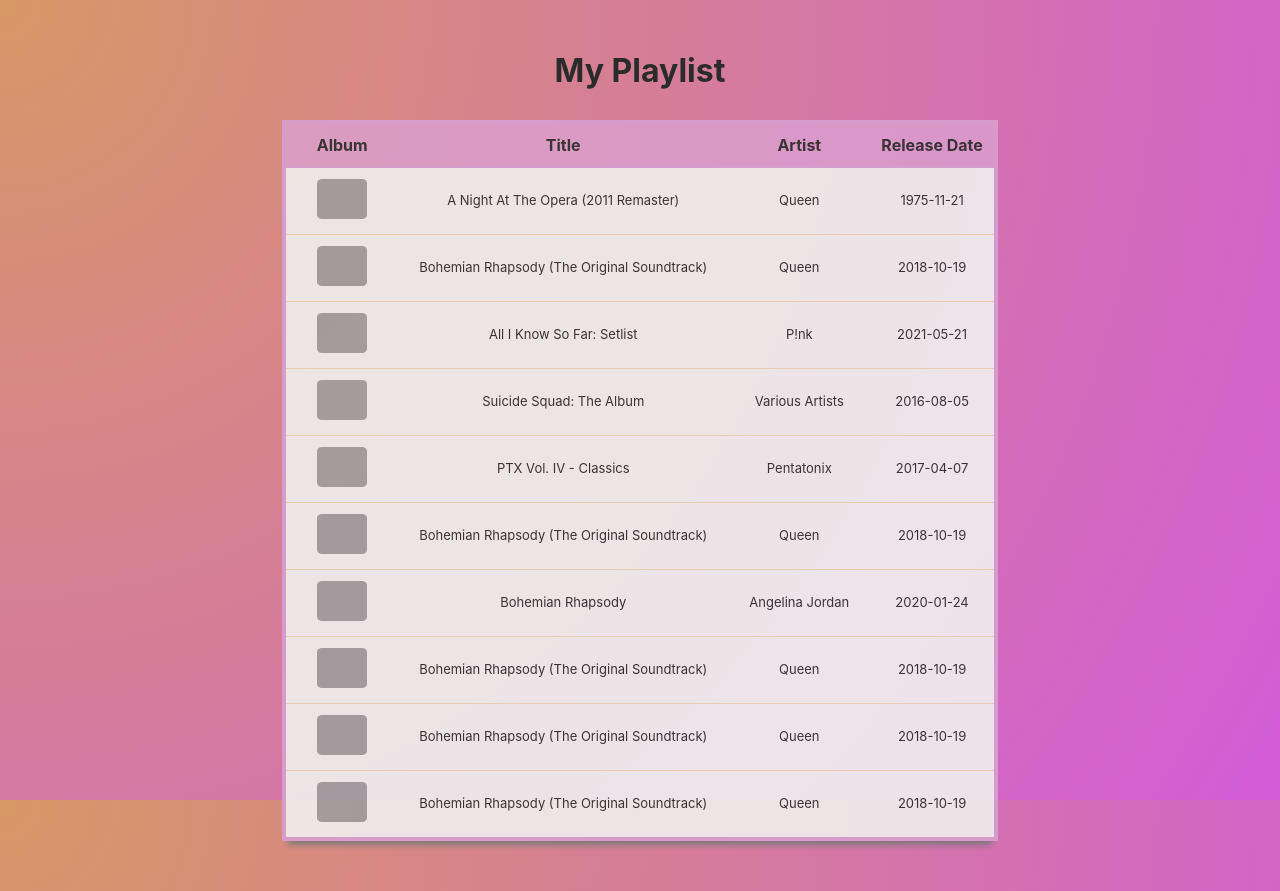
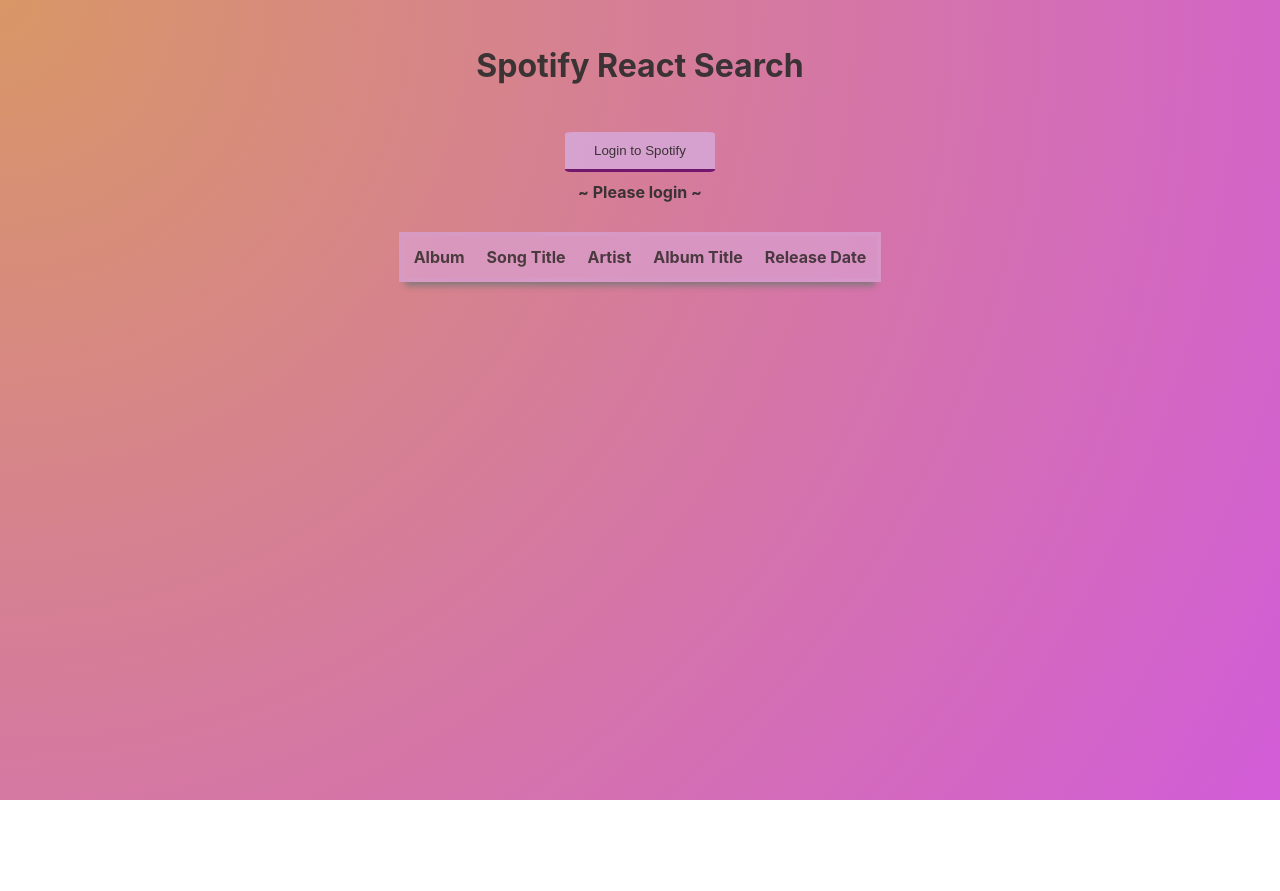
Before and after one commit to melani330/prmodul2-melanish, a React (Create React App) app in the folder my-app/: page / in a window 1280 px wide. After the commit the page ends 800 px from the top, so only its background shows below. Built offline with nearby package versions, Linux system fonts and the light colour scheme; grey boxes are pictures that could not be loaded.

Commit message:
add spotify react API search

```diff
--- a/my-app/src/App.js
+++ b/my-app/src/App.js
@@ -1,12 +1,12 @@
 import './App.css';
 // import './Data.js';
 import './index.css';
-import Album from './components/track/track/index'
-
+// import Album from './components/track/track/index'
+import Search from './components/track/track/search';
 function App() {
   return (
     <div className="App">
-      <Album/>
+      <Search/>
     </div>
   );
 }
--- /dev/null
+++ b/my-app/src/components/track/track/search.js
@@ -0,0 +1,102 @@
+
+import {useEffect, useState} from "react";
+import axios from 'axios';
+
+function Search() {
+
+    let client_id = process.env.REACT_APP_SPOTIFY_CLIENT_ID;
+    let scope = 'playlist-modify-private';
+    let redirect_uri = 'http://localhost:3000';
+
+    let spotify_url = 'https://accounts.spotify.com/authorize';
+        spotify_url += '?response_type=token';
+        spotify_url += '&client_id=' + encodeURIComponent(client_id);
+        spotify_url += '&scope=' + encodeURIComponent(scope);
+        spotify_url += '&redirect_uri=' + encodeURIComponent(redirect_uri);
+
+    const [token, setToken] = useState("")
+    const [searchKey, setSearchKey] = useState("")
+    const [tracks, setTracks] = useState([])
+
+    useEffect(() => {
+        const hash = window.location.hash
+        let token = window.localStorage.getItem("token")
+
+        if (!token && hash) {
+            token = hash.substring(1).split("&").find(elem => elem.startsWith("access_token")).split("=")[1]
+            window.location.hash = ""
+            window.localStorage.setItem("token", token)
+        }
+        setToken(token)
+    }, [])
+
+    const logout = () => {
+        setToken("")
+        window.localStorage.removeItem("token")
+    }
+
+    const searchTracks = async (e) => {
+        e.preventDefault()
+        const {data} = await axios.get("https://api.spotify.com/v1/search", {
+            headers: {
+                Authorization: `Bearer ${token}`
+            },
+            params: {
+                q: searchKey,
+                type: "track"
+            }
+        })
+
+        setTracks(data.tracks.items)
+    }
+
+    return (
+        <div className="container">
+            <header>
+                <h1>Spotify React Search</h1>
+                {!token ?
+                    <button className="BtnAccess">
+                        <a href={spotify_url}>Login to Spotify</a>
+                    </button>
+                    : <button className="BtnAccess" onClick={logout}>Logout</button>}
+
+                {token ?
+                    <form onSubmit={searchTracks}>
+                        <input type="text" onChange={e => setSearchKey(e.target.value)}/>
+                        <button className="BtnSubmit" type={"submit"}>Search</button>
+                    </form>
+                    : <h4>~ Please login ~</h4>
+                }
+            </header>
+
+            <div className="container">
+                <table responsive>
+                    <thead>
+                        <tr className="head">
+                            <th><h4>Album</h4></th>
+                            <th><h4>Song Title</h4></th>
+                            <th><h4>Artist</h4></th>
+                            <th><h4>Album Title</h4></th>
+                            <th><h4>Release Date</h4></th>
+                        </tr>
+                    </thead>
+                    <tbody>
+                    {tracks.map((track) => {
+                        return (
+                        <tr className="bodyTable" key={track.id}>
+                            <td>{track.album.images.length ? <img width={"100%"} src={track.album.images[0].url} alt=""/> : <div>No Image</div>}</td>
+                            <td><p>{track.name}</p></td>
+                            <td><p>{track.album.artists[0].name}</p></td>
+                            <td><p>{track.album.name}</p></td>
+                            <td><p>{track.album.release_date}</p></td>
+                        </tr>
+                        )
+                    })}
+                    </tbody>
+                </table>
+            </div>
+        </div>
+    );
+}
+
+export default Search;
--- a/my-app/src/components/track/track/trackLoop.js
+++ b/my-app/src/components/track/track/trackLoop.js
@@ -1,29 +1,29 @@
 
-import data from "./data.js";
-const Album = ({ album, title, artist}) => (
-<div className="container">
-    <table responsive>
-        <thead>
-            <tr className="head">
-                <th><h4>Album</h4></th>
-                <th><h4>Title</h4></th>
-                <th><h4>Artist</h4></th>
-                <th><h4>Release Date</h4></th>
-            </tr>
-        </thead>
-        <tbody>
-            {data.map((item, index) => {
-                return (
-                    <tr className="bodyTable" key={index}>
-                        <td><img src={item.album.images[0].url}alt="img"></img></td>
-                        <td><p>{item.album.name}</p></td>
-                        <td><p>{item.album.artists[0].name}</p></td>
-                        <td><p>{item.album.release_date}</p></td>
-                    </tr>
-                )
-            })}
-        </tbody>
-    </table>
-</div>
-);
-export default Album;
+// import data from "./data.js";
+// const Album = ({ album, title, artist}) => (
+// <div className="container">
+//     <table responsive>
+//         <thead>
+//             <tr className="head">
+//                 <th><h4>Album</h4></th>
+//                 <th><h4>Title</h4></th>
+//                 <th><h4>Artist</h4></th>
+//                 <th><h4>Release Date</h4></th>
+//             </tr>
+//         </thead>
+//         <tbody>
+//             {data.map((item, index) => {
+//                 return (
+//                     <tr className="bodyTable" key={index}>
+//                         <td><img src={item.album.images[0].url}alt="img"></img></td>
+//                         <td><p>{item.album.name}</p></td>
+//                         <td><p>{item.album.artists[0].name}</p></td>
+//                         <td><p>{item.album.release_date}</p></td>
+//                     </tr>
+//                 )
+//             })}
+//         </tbody>
+//     </table>
+// </div>
+// );
+// export default Album;
--- a/my-app/src/index.css
+++ b/my-app/src/index.css
@@ -47,8 +47,9 @@
     table-layout: 10%;
     border-collapse:collapse;-webkit-box-shadow: 0 10px 6px -6px #777;
     -moz-box-shadow: 0 10px 6px -6px #777;
-         box-shadow: 0 10px 6px -6px #777;
-
+        box-shadow: 0 10px 6px -6px #777;
+    margin-left: auto;
+    margin-right: auto;
 
 }
 
@@ -63,7 +64,7 @@
     border-bottom:2px rgb(216, 159, 209) solid;
 }
 h1 {
-    padding-top: 30px;
+    padding-top: 25px;
     color: #2b2b2b;
 }
 
@@ -80,21 +81,42 @@
     color: #2b2b2b;
 }
 
-button {
-    width: 100px;
-    height: 37px;
+.BtnAccess {
+    width: 150px;
+    height: 40px;
     border: none;
-    border-radius: 10%;
+    margin-top: 25px;
+    border-radius: 5%;
     background-color: rgb(214, 166, 213);
     border-bottom: 3px solid rgb(104, 14, 104);
 }
-
+.BtnSubmit {
+    width: 70px;
+    height: 33px;
+    border: none;
+    /* margin-top: 30px; */
+    border-radius: 5%;
+    background-color: rgb(214, 166, 213);
+    border-bottom: 3px solid rgb(104, 14, 104);
+    margin-top: 30px;
+}
+input{
+    width: 500px;
+    height: 27px;
+    margin-top: 30px;
+}
 button:active {
     border-bottom: none;
     background-color: rgb(238, 200, 144);
+    cursor: pointer;
 }
 
 button:hover {
     border-bottom: none;
     background-color: rgb(228, 194, 147);
+    cursor: pointer;
 }
+a{
+    text-decoration: none;
+    color:#2b2b2b;
+}
```
Also changed, not shown: 1 other file (tests, documents, lock files or other folders).
